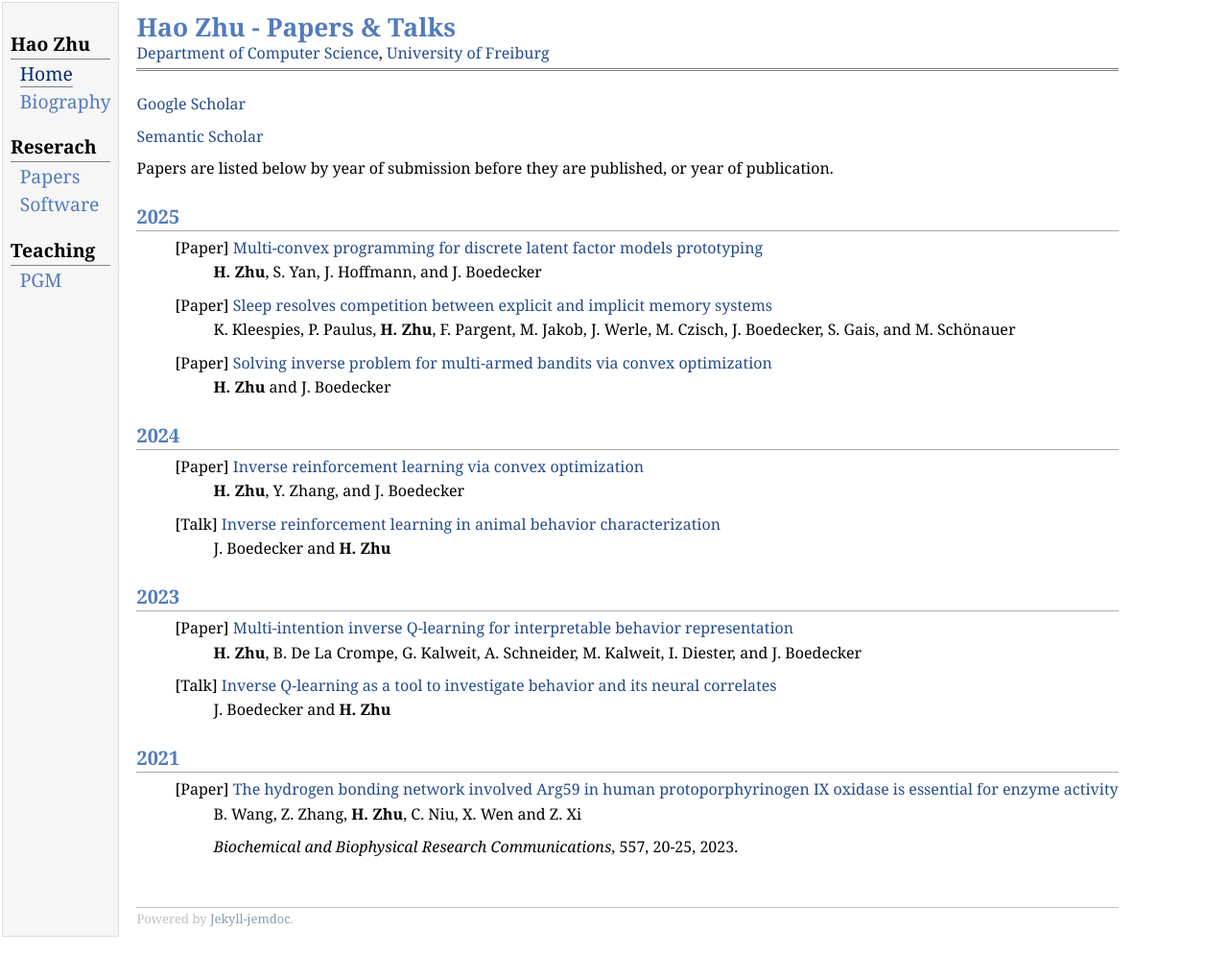
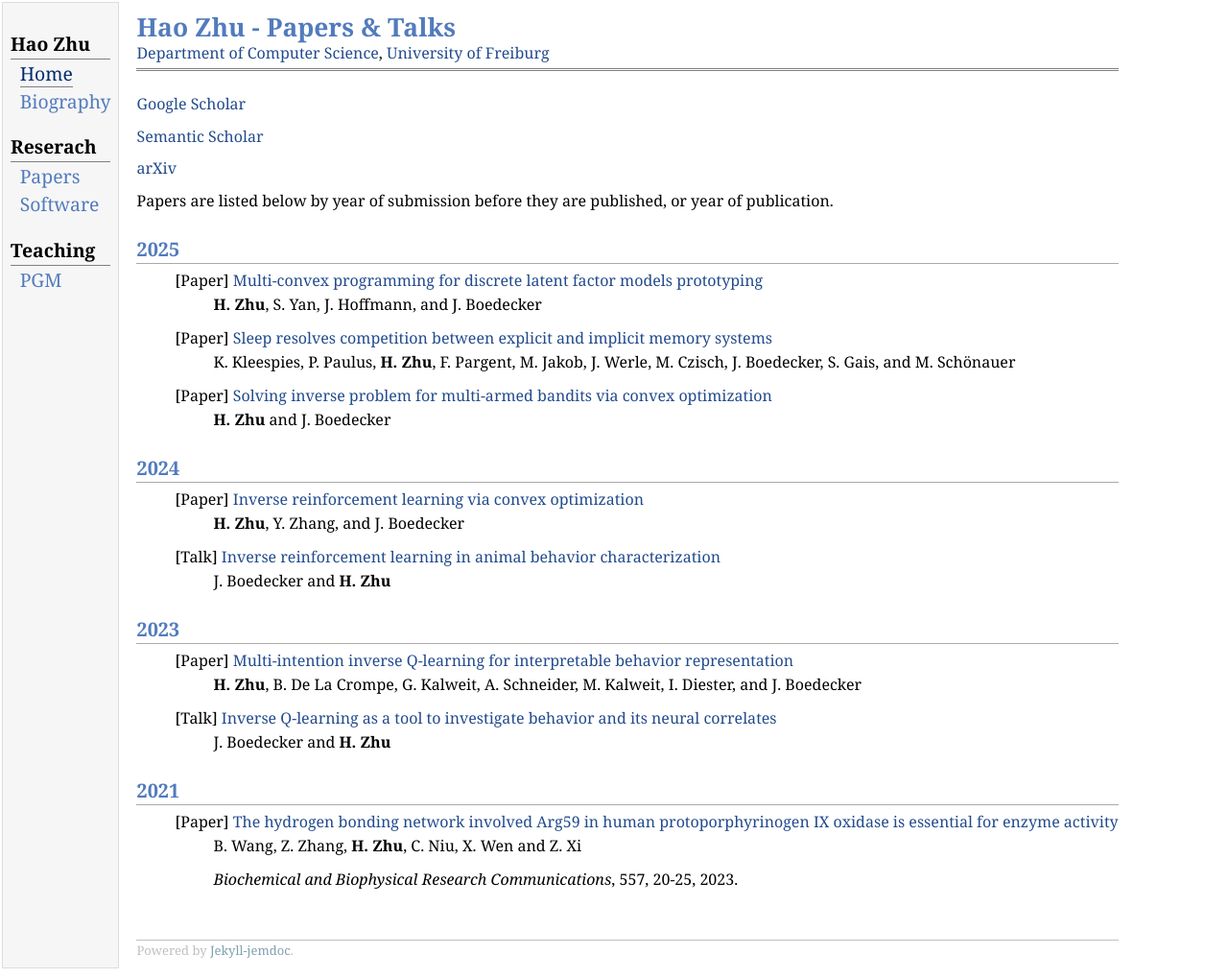
Before and after one commit to haozhu10015/haozhu10015.github.io, a Jekyll site: the page built from papers.md, in a window 1280 px wide. Shown: the whole page at 96% size. Built offline with Jekyll 4.4.1, drawn with Linux system fonts in a browser that asks for light colours; before the commit the page ends 986 px from its top, so only the background shows below that.

Commit message:
updata papers

```diff
--- a/papers.md
+++ b/papers.md
@@ -6,6 +6,8 @@ title: Papers & Talks
 [Google Scholar](https://scholar.google.com/citations?user=bWdrl34AAAAJ&hl=en)
 
 [Semantic Scholar](https://www.semanticscholar.org/author/Hao-Zhu/2268311007)
+
+[arXiv](http://arxiv.org/a/zhu_h_9)
 
 Papers are listed below by year of submission before they are published, or year of publication.
 
```
